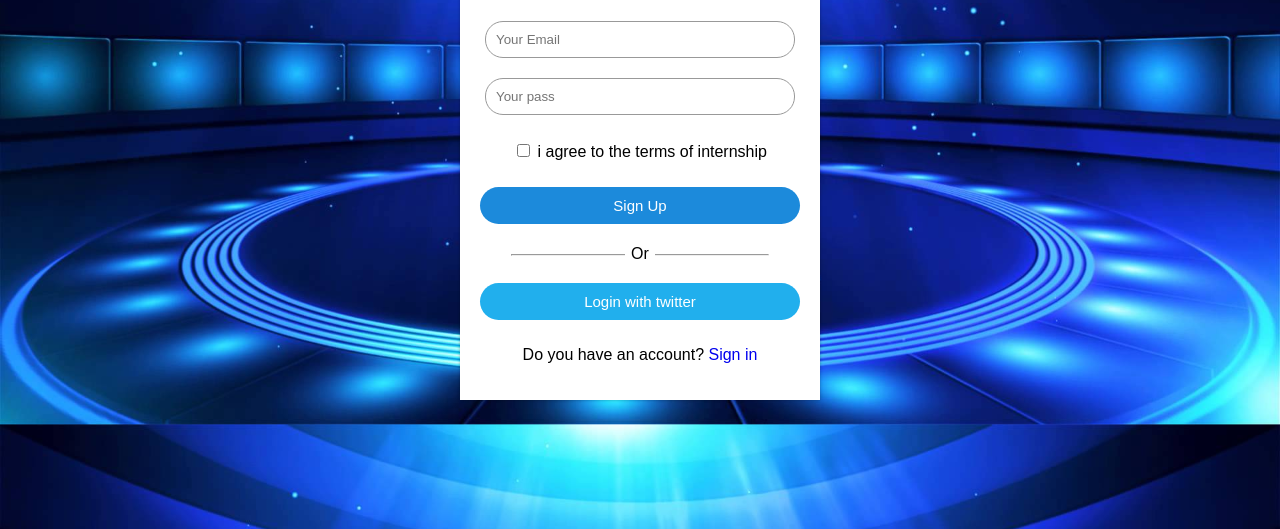
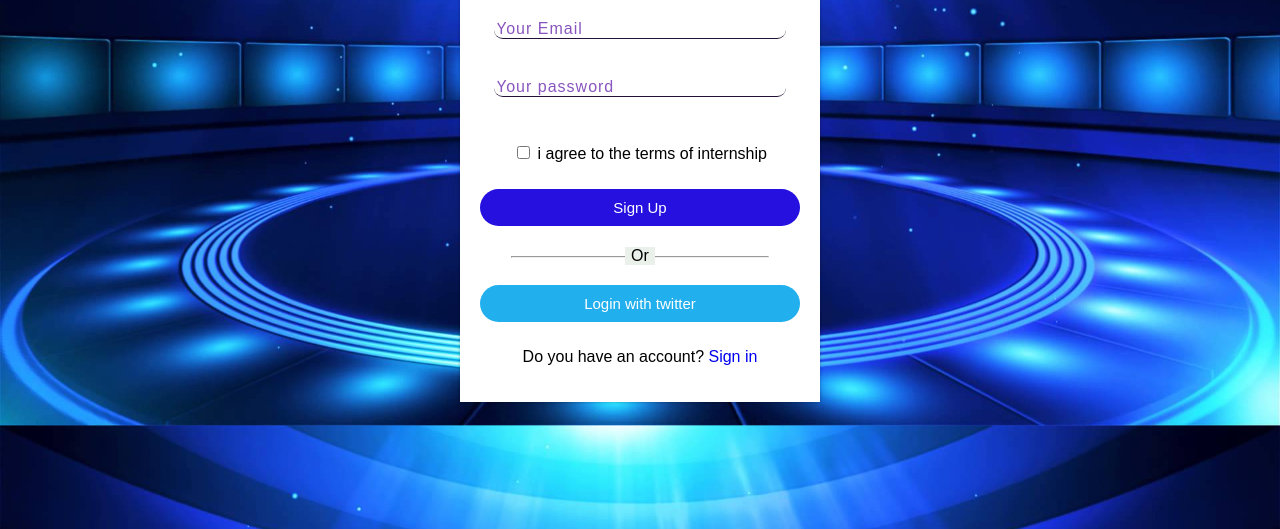
Before and after one commit to osayiosas/VGG-Virtual-Internship, a plain HTML site: page index.html in a window 1280 px wide. Shown: the part 271-800 px from the top of the page. Drawn offline with Linux system fonts and the light colour scheme.

Commit message:
made changes to the input and add hover to the buttons

```diff
--- a/index.html
+++ b/index.html
@@ -13,7 +13,7 @@
         <h1>Venture Garden internship</h1>
         <form action="post">
             <input type="email" class="input-box" placeholder="Your Email">
-            <input type="password" class="input-box" placeholder="Your pass">
+            <input type="password" class="input-box" placeholder="Your password">
             <p><span><input type="checkbox"></span> i agree to the terms of internship</p>
             <button type="button" class="signup-btn">Sign Up</button>
             <hr>
--- a/style.css
+++ b/style.css
@@ -5,8 +5,8 @@ body {
     background-image: url(back.jpg);
     background-size: cover;
     background-position: center;
+    animation: animate 5s infinite;
 }
-
 .sign-up-form {
     width: 320px;
     box-shadow: 0 0 3px 0 rgba(0, 0, 0, 0.3);
@@ -14,18 +14,41 @@ body {
     padding: 20px;
     margin: 8% auto 0;
     text-align: center;
+    transform: translate(-50,-50);
+    transform-origin: 10%;
+
+
 }
 .sign-up-form h1 {
     color: #1c8adb;
     margin-bottom: 30px;
+    animation: mymove 5s infinite;
 }
 .input-box {
     border-radius: 18px;
-    padding: 10px;
     margin: 10px 0;
     width: 90%;
     border: 1px solid #999;
+    letter-spacing: 1px;
+    margin-bottom: 30px;
+    border: none;
+    border-bottom: 1px solid #221134;
     outline: none;
+    background: transparent;
+
+
+}
+::placeholder {
+    top: 0%;
+    left: 0;
+    letter-spacing: 1px;
+    padding: 10px 0px;
+    font-size: 16px;
+    color: #8856be;
+    pointer-events: none;
+    transition: 10s;
+    opacity: 1;
+
 }
 button {
     color: #fff;
@@ -39,10 +62,16 @@ button {
     cursor: pointer;
 }
 .signup-btn {
-    background-color: #1c8adb;
+    background-color: #2510df;
+}
+.signup-btn:hover {
+    background-color: antiquewhite;
 }
 .twitter-btn {
     background-color: #21afed;
+}
+.twitter-btn:hover {
+    background-color: blanchedalmond;
 }
 a {
     text-decoration: none;
@@ -52,7 +81,7 @@ hr {
     width: 80%;
 }
 .or {
-    background-color: #fff;
+    background-color: rgb(234, 241, 234);
     width: 30px;
     margin: -19px auto 10px;
 }
```
